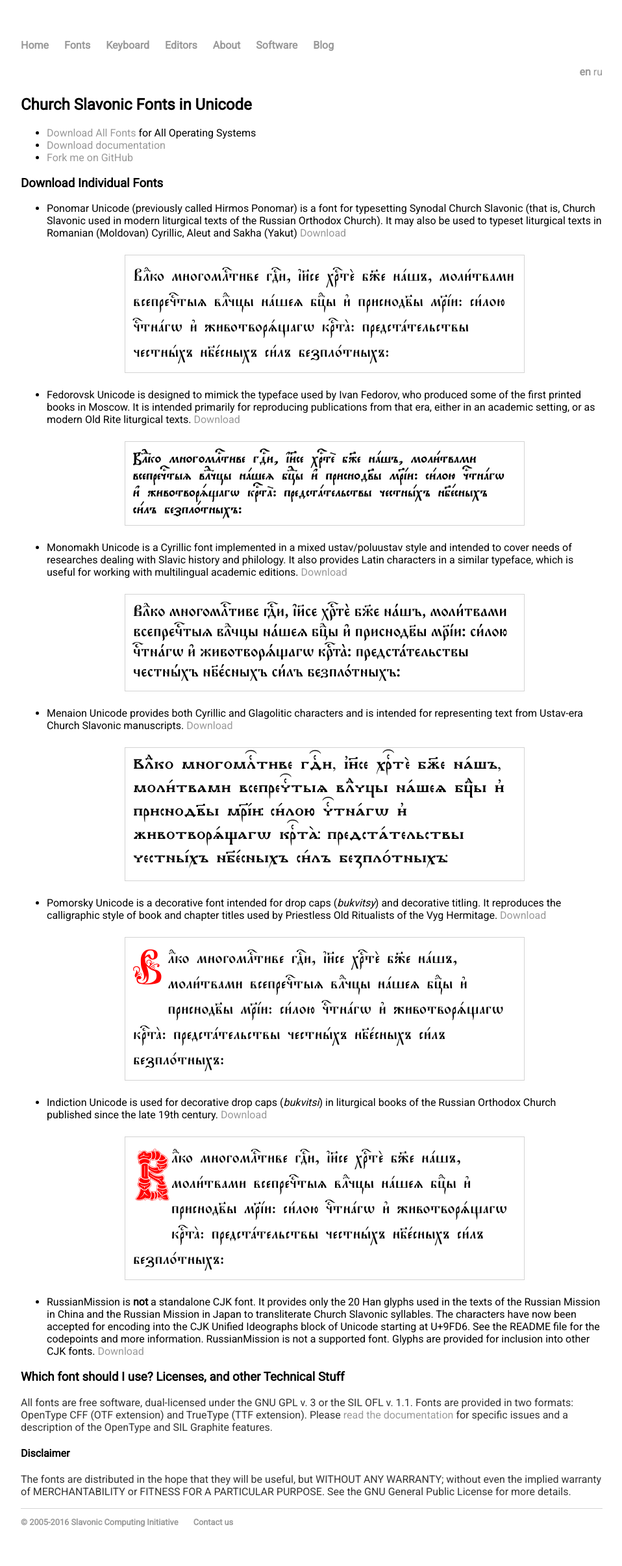
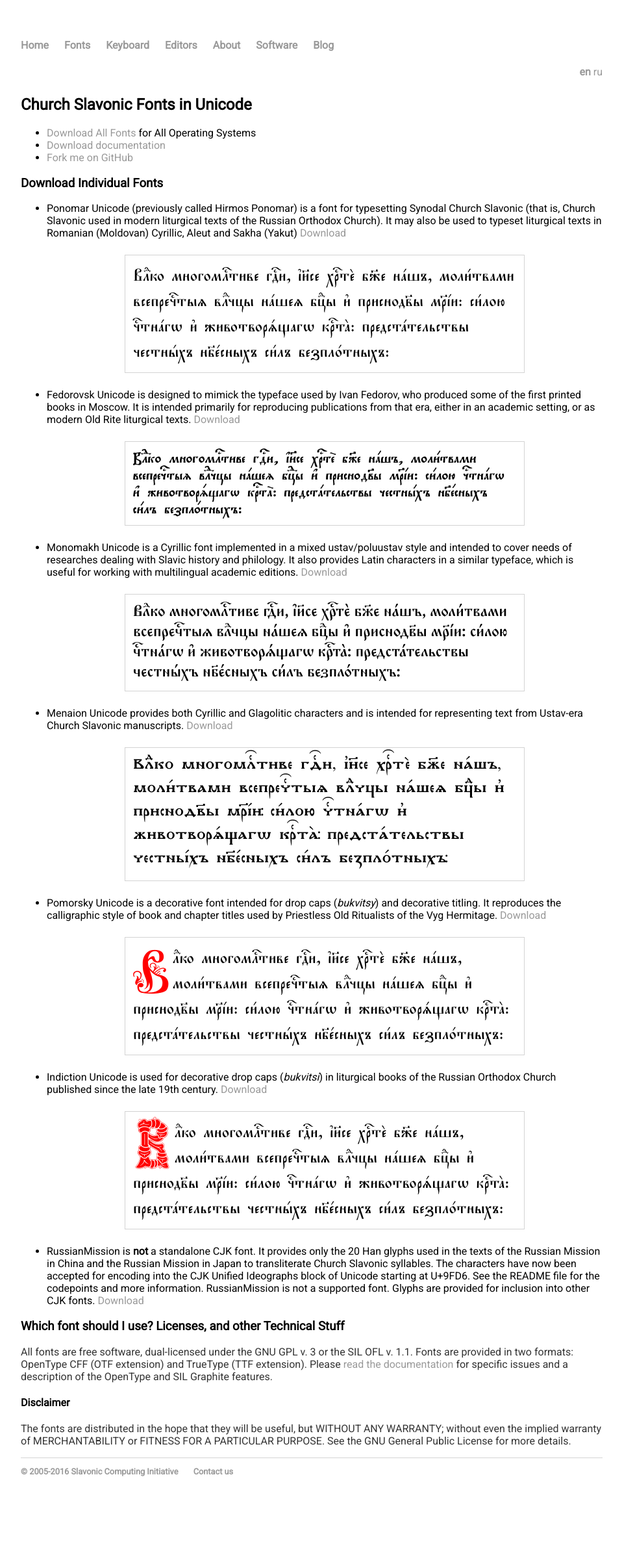
Before and after one commit to slavonic/slavonic.github.io, a Jekyll site: the page built from fonts.md, in a window 1280 px wide. Shown: the whole page at 65% size, without its empty margins (160-1118 px from the left). Built offline with Jekyll 4.4.1, drawn with Linux system fonts in a browser that asks for light colours; our own code applies the rules of GitHub Pages for plain Markdown files; after the commit the page ends 2332 px from its top, so only the background shows below that.

Commit message:
Update fonts.css

```diff
--- a/css/fonts.css
+++ b/css/fonts.css
@@ -77,19 +77,22 @@
 
 .pomorsky-dropcaps {
   font-family: 'Pomorsky Unicode';
-  font-size: 400%;
+  font-size: 5em;
   float : left;
   color : red;
   margin-top: -0.1em;
-  margin-right: 0.1em;
+  margin-right: 0.05em;
+  margin-bottom: -0.5em;
 }
 
 .indiction-dropcaps {
   font-family: 'Indiction Unicode';
-  font-size: 400%;
+  font-size: 4em;
   float : left;
   color : red;
-  margin-top: -0.2em;
+  margin-top: -0.3em;
+  margin-right: 0.05em;
+  margin-bottom: -0.5em;
 }
 
 .sample {
```
